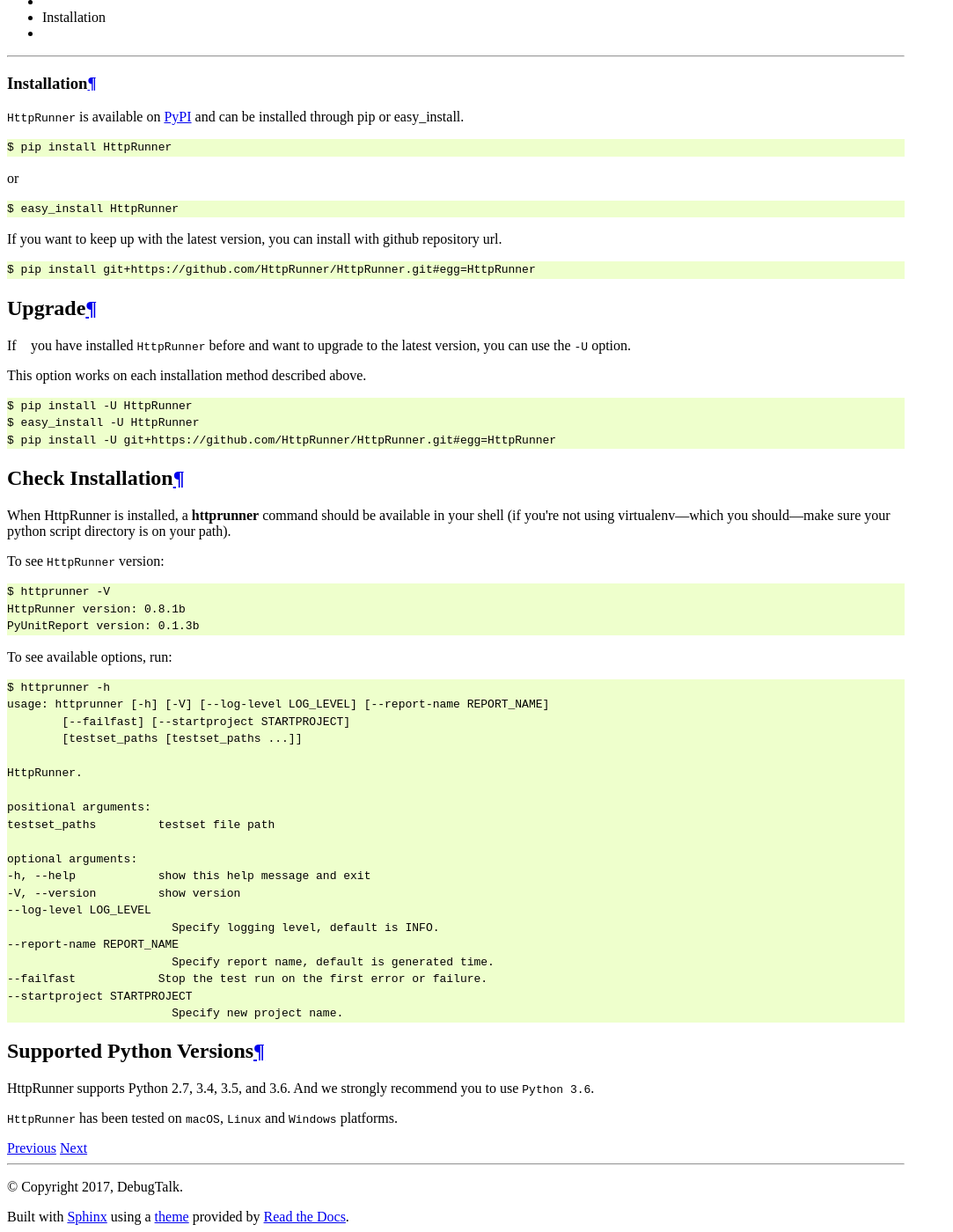
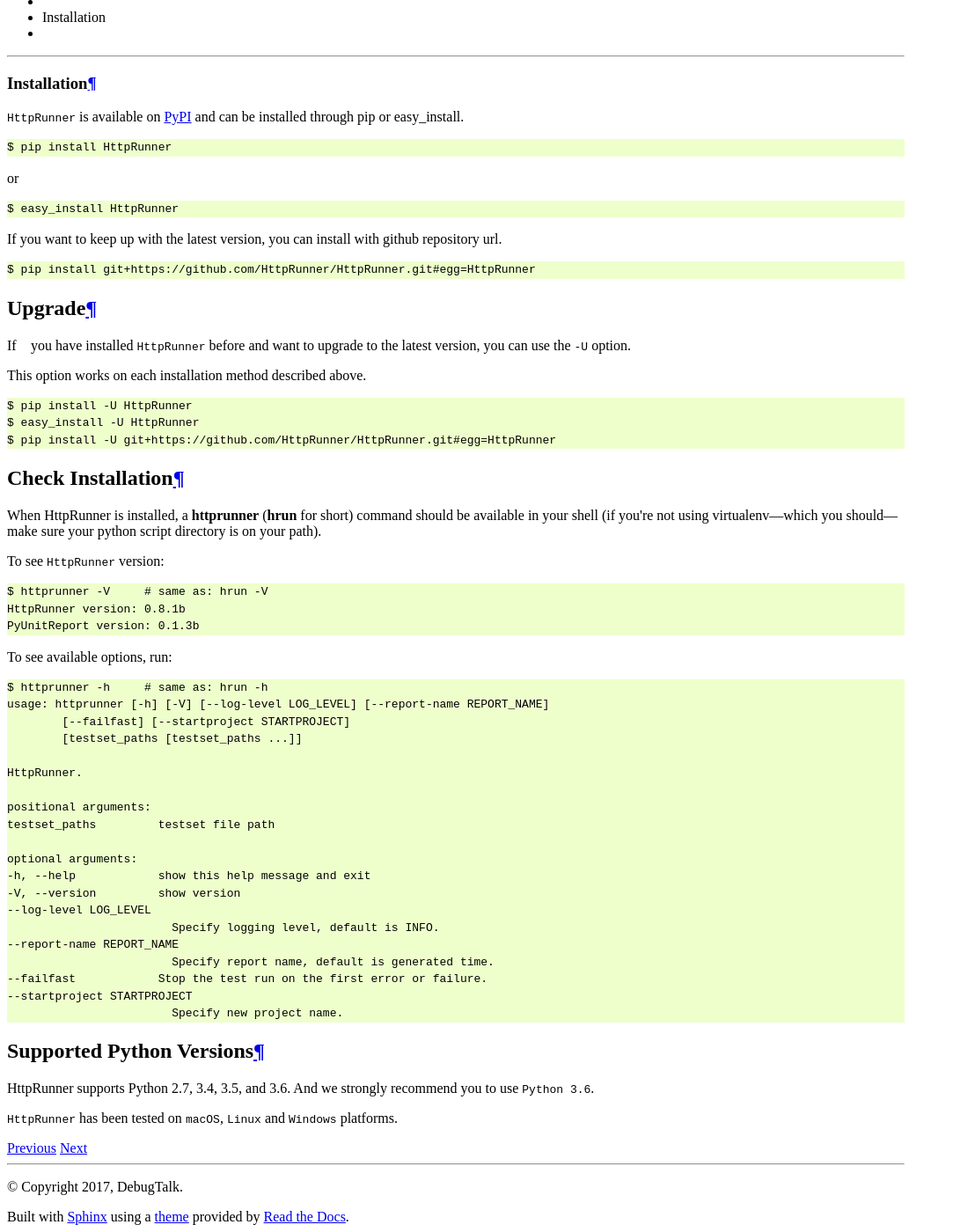
Before and after one commit to TanakitIntR/httprunner4, a Sphinx documentation site: the page built from docs/Installation.rst, in a window 1280 px wide and 1400 px high, scrolled down 352 px. Shown: the whole window at 88% size, without its empty margins (0-1083 px from the left). Built offline with Sphinx 7.4.7 and the Read the Docs theme 3.1.0, drawn with Linux system fonts in a browser that asks for light colours; comment, search, counter and statistics services are not loaded.

Commit message:
add hrun command short for httprunner

```diff
--- a/docs/Installation.rst
+++ b/docs/Installation.rst
@@ -32,18 +32,18 @@ This option works on each installation method described above. ::
 Check Installation
 ------------------
 
-When HttpRunner is installed, a **httprunner** command should be available in your shell (if you're not using
+When HttpRunner is installed, a **httprunner** (**hrun** for short) command should be available in your shell (if you're not using
 virtualenv—which you should—make sure your python script directory is on your path).
 
 To see ``HttpRunner`` version: ::
 
-    $ httprunner -V
+    $ httprunner -V     # same as: hrun -V
     HttpRunner version: 0.8.1b
     PyUnitReport version: 0.1.3b
 
 To see available options, run::
 
-    $ httprunner -h
+    $ httprunner -h     # same as: hrun -h
     usage: httprunner [-h] [-V] [--log-level LOG_LEVEL] [--report-name REPORT_NAME]
             [--failfast] [--startproject STARTPROJECT]
             [testset_paths [testset_paths ...]]
--- a/setup.py
+++ b/setup.py
@@ -35,6 +35,7 @@ setup(
         'console_scripts': [
             'ate=httprunner.cli:main_ate',
             'httprunner=httprunner.cli:main_ate',
+            'hrun=httprunner.cli:main_ate',
             'locusts=httprunner.cli:main_locust'
         ]
     }
```
